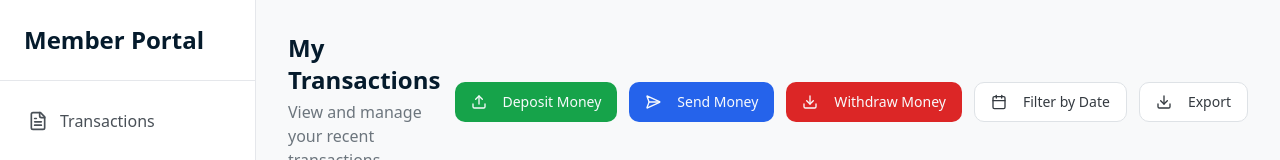
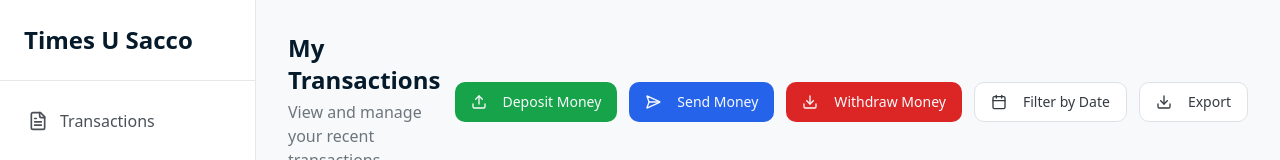
Before and after one commit to SandraNgugi/sacco-dashboard-hub-22, a React (Vite) app: page /transactions in a window 1280 px wide. Shown: the top 160 px of the page. Built offline with nearby package versions, Linux system fonts and the light colour scheme.

Commit message:
Replace "Member Portal" with "U Sacco Times"
Replaces the text "Member Portal" with "U Sacco Times" in the sidebar component.

```diff
--- a/src/components/dashboard/Sidebar.tsx
+++ b/src/components/dashboard/Sidebar.tsx
@@ -12,7 +12,7 @@ export function Sidebar() {
   return (
     <aside className="h-screen w-64 bg-white border-r border-gray-200 flex flex-col animate-slide-in">
       <div className="p-6 border-b border-gray-200">
-        <h2 className="text-2xl font-semibold text-sacco-900">Member Portal</h2>
+        <h2 className="text-2xl font-semibold text-sacco-900">Times U Sacco</h2>
       </div>
 
       <nav className="flex-1 p-4">
```
